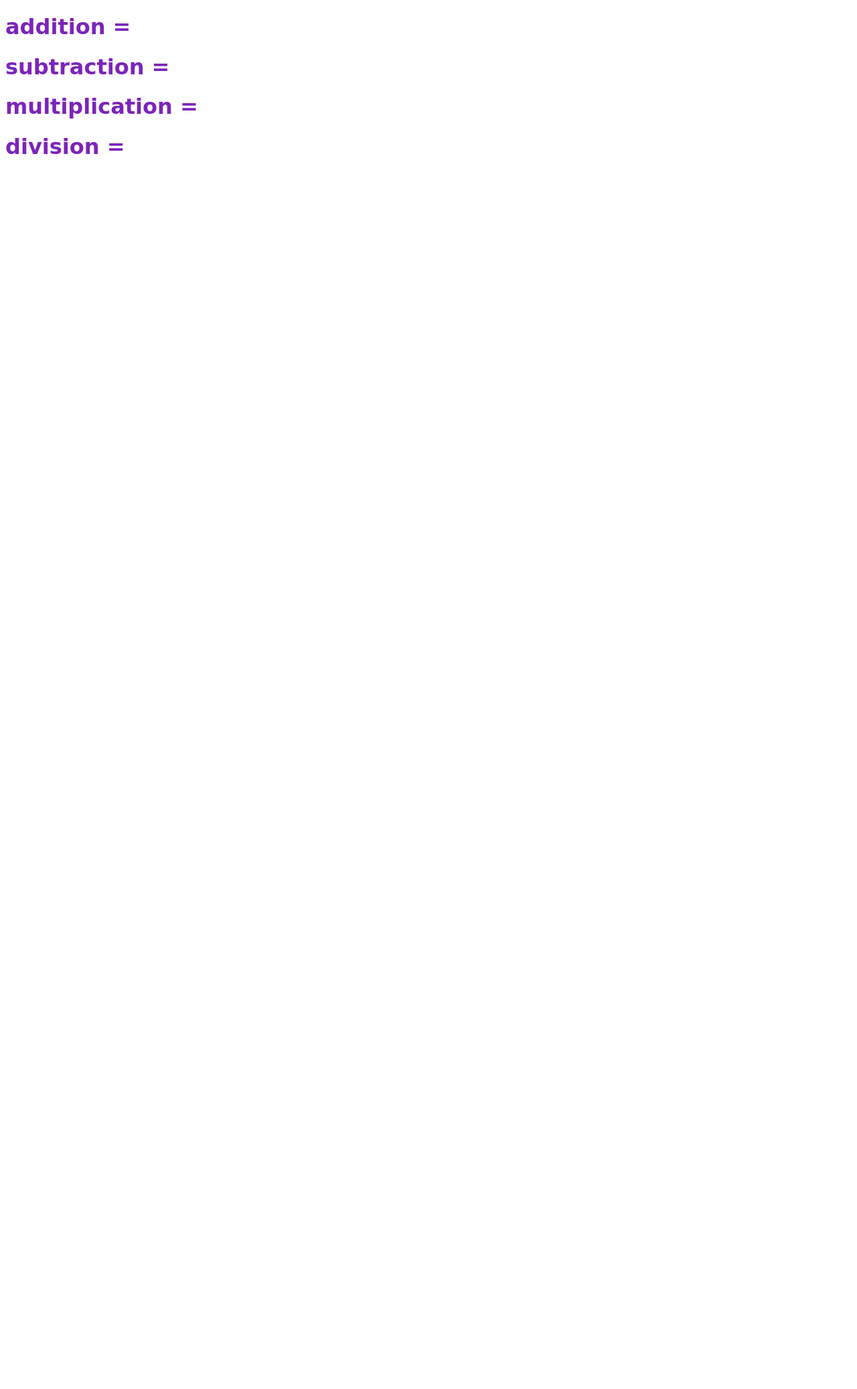
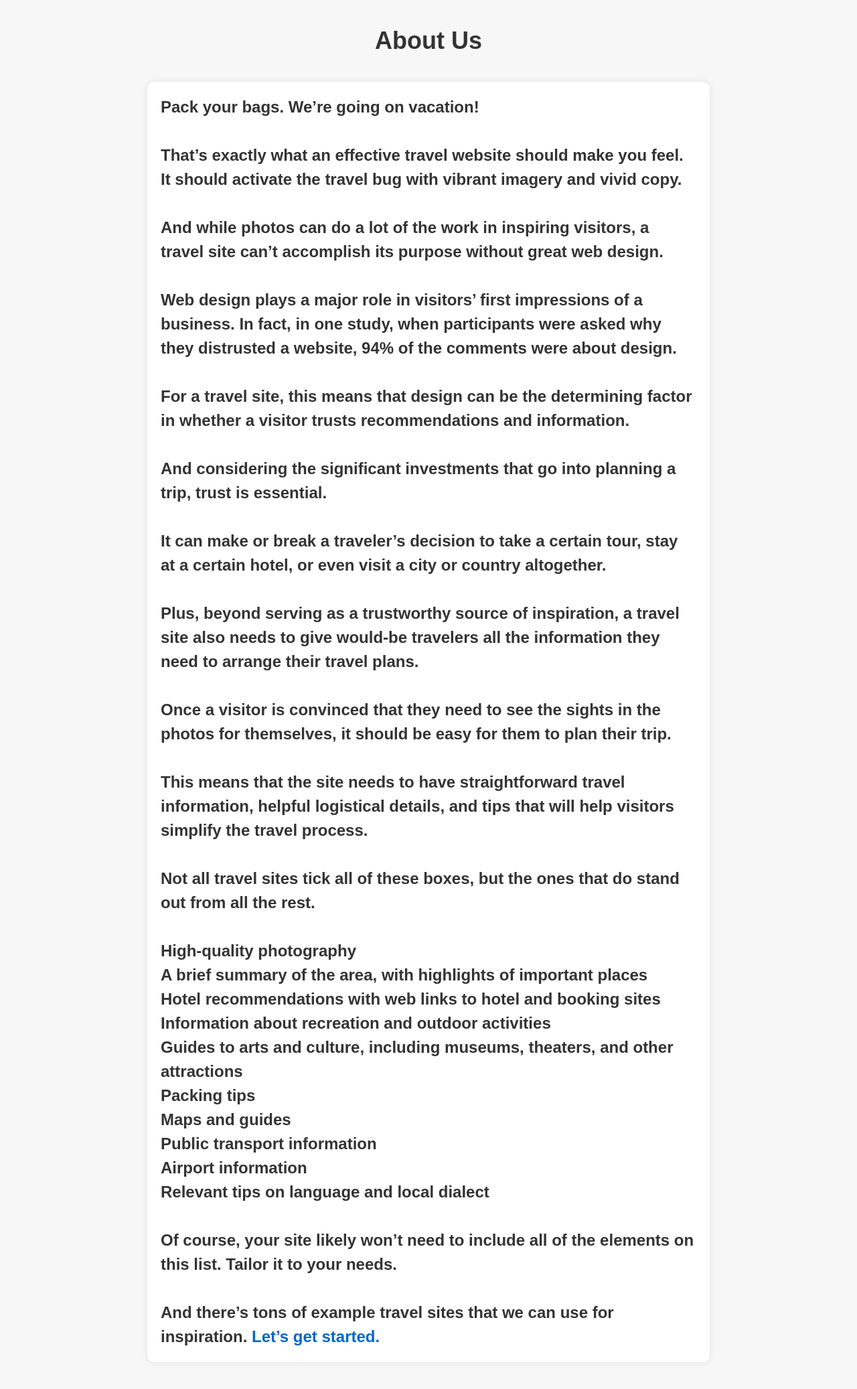
Before and after one commit to aby-595/Travelproject, a Django app: template travelproject/travelproject/templates/about.html in a window 1280 px wide. Shown: the whole page at 67% size. Before the commit the page ends 230 px from the top, so only its background shows below. Run offline with Django 4.2, Linux system fonts and the light colour scheme; the template is opened without the code that fills it, so the values that code supplies are empty.

Commit message:
Update about.html

```diff
--- a/travelproject/travelproject/templates/about.html
+++ b/travelproject/travelproject/templates/about.html
@@ -2,12 +2,79 @@
 <html lang="en">
 <head>
     <meta charset="UTF-8">
-    <title>its about you</title>
+    <title>About Us</title>
+    <style>
+        body {
+            font-family: Arial, sans-serif;
+            background-color: #f7f7f7;
+            color: #333;
+            margin: 0;
+            padding: 0;
+            text-align: center;
+        }
+        h1 {
+            font-size: 36px;
+            margin-top: 40px;
+        }
+        h2 {
+            font-size: 24px;
+            margin: 40px auto;
+            max-width: 800px;
+            line-height: 1.5;
+            text-align: left;
+            padding: 20px;
+            background-color: #fff;
+            box-shadow: 0 0 10px rgba(0, 0, 0, 0.1);
+            border-radius: 10px;
+        }
+        a {
+            color: #06c;
+            text-decoration: none;
+        }
+        a:hover {
+            text-decoration: underline;
+        }
+    </style>
 </head>
 <body>
-<h1 style="color:rgb(124, 36, 186);font-family:cursive">addition = {{result}}</h1>
-<h1 style="color:rgb(124, 36, 186);font-family:cursive">subtraction = {{result1}}</h1>
-<h1 style="color:rgb(124, 36, 186);font-family:cursive">multiplication = {{result2}}</h1>
-<h1 style="color:rgb(124, 36, 186);font-family:cursive">division = {{result3}}</h1>
+    <h1>About Us</h1>
+    <h2>
+        Pack your bags. We’re going on vacation!<br><br>
+
+        That’s exactly what an effective travel website should make you feel. It should activate the travel bug with vibrant imagery and vivid copy.<br><br>
+
+        And while photos can do a lot of the work in inspiring visitors, a travel site can’t accomplish its purpose without great web design.<br><br>
+
+        Web design plays a major role in visitors’ first impressions of a business. In fact, in one study, when participants were asked why they distrusted a website, 94% of the comments were about design.<br><br>
+
+        For a travel site, this means that design can be the determining factor in whether a visitor trusts recommendations and information.<br><br>
+
+        And considering the significant investments that go into planning a trip, trust is essential.<br><br>
+
+        It can make or break a traveler’s decision to take a certain tour, stay at a certain hotel, or even visit a city or country altogether.<br><br>
+
+        Plus, beyond serving as a trustworthy source of inspiration, a travel site also needs to give would-be travelers all the information they need to arrange their travel plans.<br><br>
+
+        Once a visitor is convinced that they need to see the sights in the photos for themselves, it should be easy for them to plan their trip.<br><br>
+
+        This means that the site needs to have straightforward travel information, helpful logistical details, and tips that will help visitors simplify the travel process.<br><br>
+
+        Not all travel sites tick all of these boxes, but the ones that do stand out from all the rest.<br><br>
+
+        High-quality photography<br>
+        A brief summary of the area, with highlights of important places<br>
+        Hotel recommendations with web links to hotel and booking sites<br>
+        Information about recreation and outdoor activities<br>
+        Guides to arts and culture, including museums, theaters, and other attractions<br>
+        Packing tips<br>
+        Maps and guides<br>
+        Public transport information<br>
+        Airport information<br>
+        Relevant tips on language and local dialect<br><br>
+
+        Of course, your site likely won’t need to include all of the elements on this list. Tailor it to your needs.<br><br>
+
+        And there’s tons of example travel sites that we can use for inspiration. <a href="#">Let’s get started.</a>
+    </h2>
 </body>
 </html>
```
